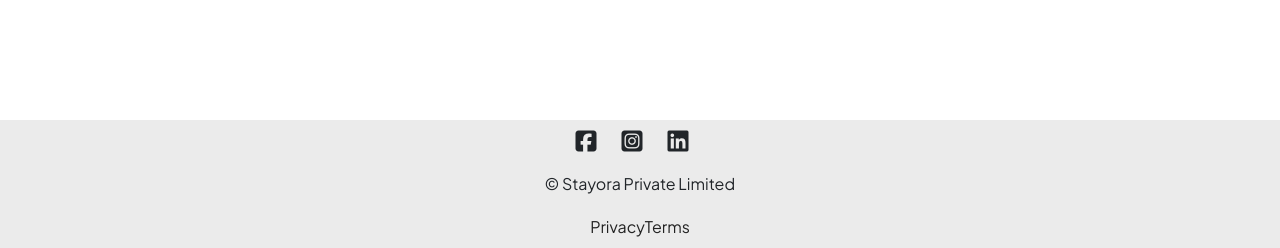
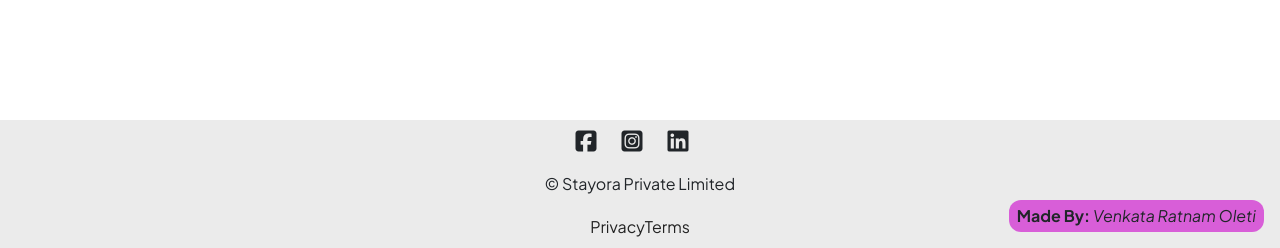
Before and after one commit to VenkataRatnamOleti/Stayora, a Node server app: page /signup in a window 1280 px wide. Shown: the part 552-800 px from the top of the page. Run offline with Node 20, Linux system fonts and the light colour scheme; some libraries are stand-ins or nearby versions.

Commit message:
MadeBy tag added

```diff
--- a/app.js
+++ b/app.js
@@ -19,7 +19,7 @@ const listingRouter = require("./routes/listing.js");
 const reviewRouter = require("./routes/review.js");
 const userRouter = require("./routes/user.js");
 
-// const MONGODB_URL = "mongodb://127.0.0.1:27017/stayora";
+// const ATLAS_URL = "mongodb://127.0.0.1:27017/stayora";
 const ATLAS_URL = process.env.ATLASDB_URL;
 
 async function main() {
--- a/public/css/style.css
+++ b/public/css/style.css
@@ -58,6 +58,20 @@ body {
   justify-content: center;
   align-items: space-evenly;
   text-align: center;
+}
+
+.f-madeby{
+  position: fixed;
+  right: 1rem;
+  bottom: 1rem;
+  z-index: 5;
+  background-color: rgba(204, 0, 204,0.6);
+  padding: 0.25rem 0.5rem;
+  border-radius: 0.75rem;
+}
+
+.f-madeby:hover{
+    background-color: rgba(204, 0, 204, 0.4);
 }
 
 /* Cards */
@@ -396,6 +410,10 @@ body {
     width: 100%;
   }
 
+  .f-madeby{
+    width: 30%;
+  }
+
   .search-form {
     width: 100%;
     margin: 0.75rem 0;
--- a/views/includes/footer.ejs
+++ b/views/includes/footer.ejs
@@ -1,4 +1,8 @@
 <footer>
+    <div class="f-madeby">
+        <b>Made By: </b>
+        <i>Venkata Ratnam Oleti</i>
+    </div>
     <div class="f-info">
         <div class="f-info-socials">
             <i class="fa-brands fa-square-facebook"></i>
```
